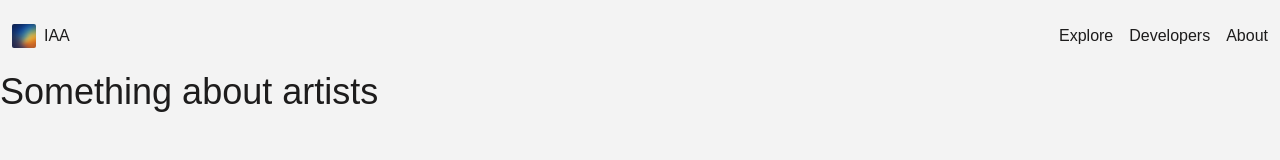
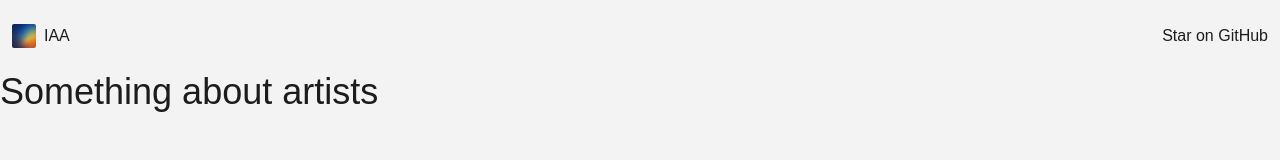
Before and after one commit to cdom27/art-api, a React (Vite) app in the folder client/: page / in a window 1280 px wide. Shown: the top 160 px of the page. Built offline with nearby package versions, Linux system fonts and the light colour scheme; a web font is replaced by a local one.

Commit message:
add github button

```diff
--- a/client/index.html
+++ b/client/index.html
@@ -9,5 +9,6 @@
   <body>
     <div id="root" className="scroll-smooth"></div>
     <script type="module" src="/src/main.tsx"></script>
+    <script async defer src="https://buttons.github.io/buttons.js"></script>
   </body>
 </html>
--- a/client/src/components/navigation/Header.tsx
+++ b/client/src/components/navigation/Header.tsx
@@ -2,21 +2,6 @@ import { Link } from 'react-router';
 import Logo from '../../assets/logo.webp';
 
 export default function Header() {
-  const navLinks = [
-    {
-      name: 'Explore',
-      href: '/explore',
-    },
-    {
-      name: 'Developers',
-      href: '/docs',
-    },
-    {
-      name: 'About',
-      href: '/about',
-    },
-  ];
-
   return (
     <header className='flex items-center px-3 py-6 justify-between'>
       <div className='flex items-center gap-2'>
@@ -25,13 +10,16 @@ export default function Header() {
       </div>
 
       <nav className='flex items-center gap-4'>
-        {navLinks.map((link) => {
-          return (
-            <Link key={link.name} to={link.href}>
-              {link.name}
-            </Link>
-          );
-        })}
+        <Link
+          className='github-button'
+          to='https://github.com/cdom27/influential-artists-api'
+          data-color-scheme='no-preference: dark; light: dark; dark: dark;'
+          data-icon='octicon-star'
+          data-size='large'
+          aria-label='Star cdom27/influential-artists-api on GitHub'
+        >
+          Star on GitHub
+        </Link>
       </nav>
     </header>
   );
```
